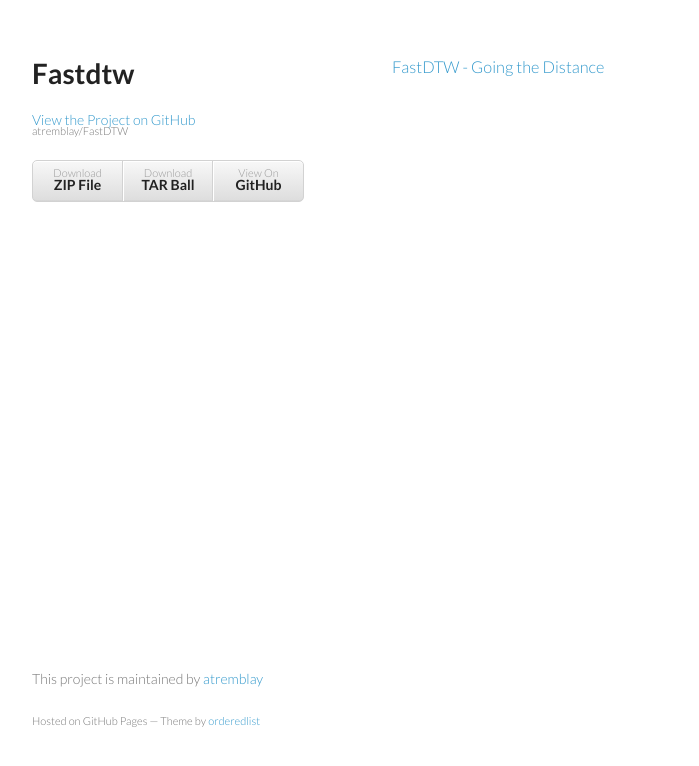
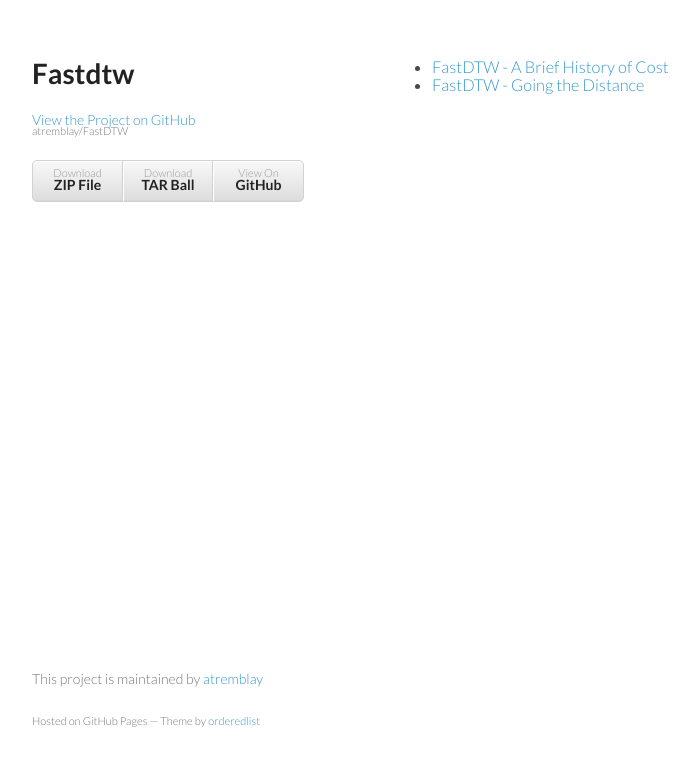
Before and after one commit to atremblay/FastDTW, a plain HTML site: page index.html in a window 1280 px wide. Shown: the whole page, without its empty margins (178-877 px from the left). Drawn offline with Linux system fonts and the light colour scheme.

Commit message:
Update index.html

```diff
--- a/index.html
+++ b/index.html
@@ -29,7 +29,10 @@
       </header>
       <section>
         <h3>
-        <a href="http://nbviewer.ipython.org/github/atremblay/FastDTW/blob/master/Road%20to%20DTW%20-%20Going%20the%20Distance.ipynb">FastDTW - Going the Distance</a>
+        <ul>
+        <li><a href="http://nbviewer.ipython.org/github/atremblay/FastDTW/blob/master/Road%20to%20DTW%20-%20A%20brief%20history%20of%20Cost.ipynb">FastDTW - A Brief History of Cost</a></li>
+        <li><a href="http://nbviewer.ipython.org/github/atremblay/FastDTW/blob/master/Road%20to%20DTW%20-%20Going%20the%20Distance.ipynb">FastDTW - Going the Distance</a></li>
+      </ul>
      </h3>
 </section>
       <footer>
```
